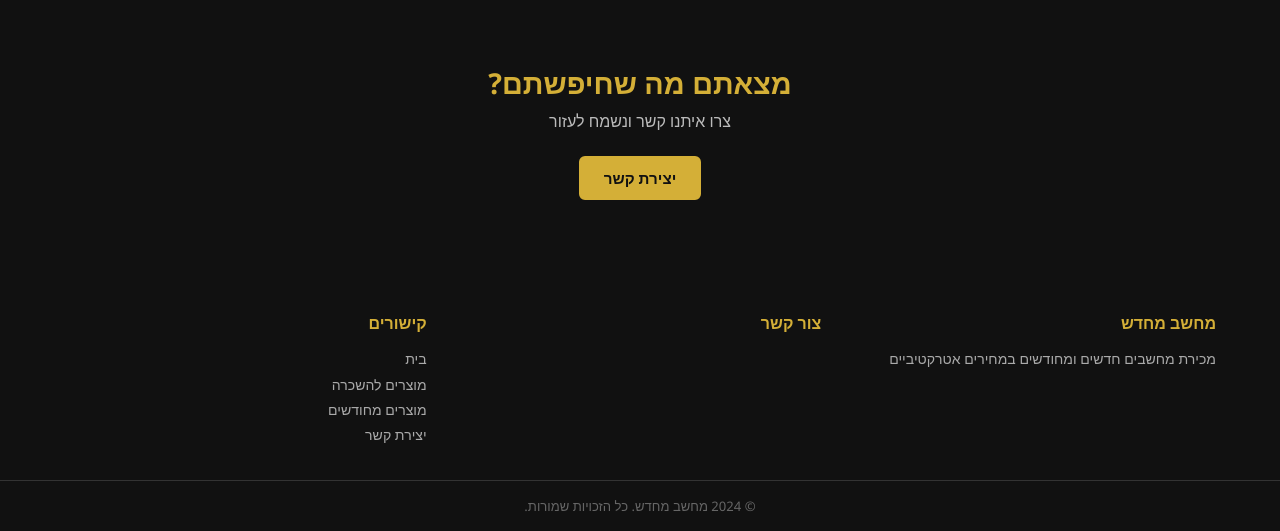
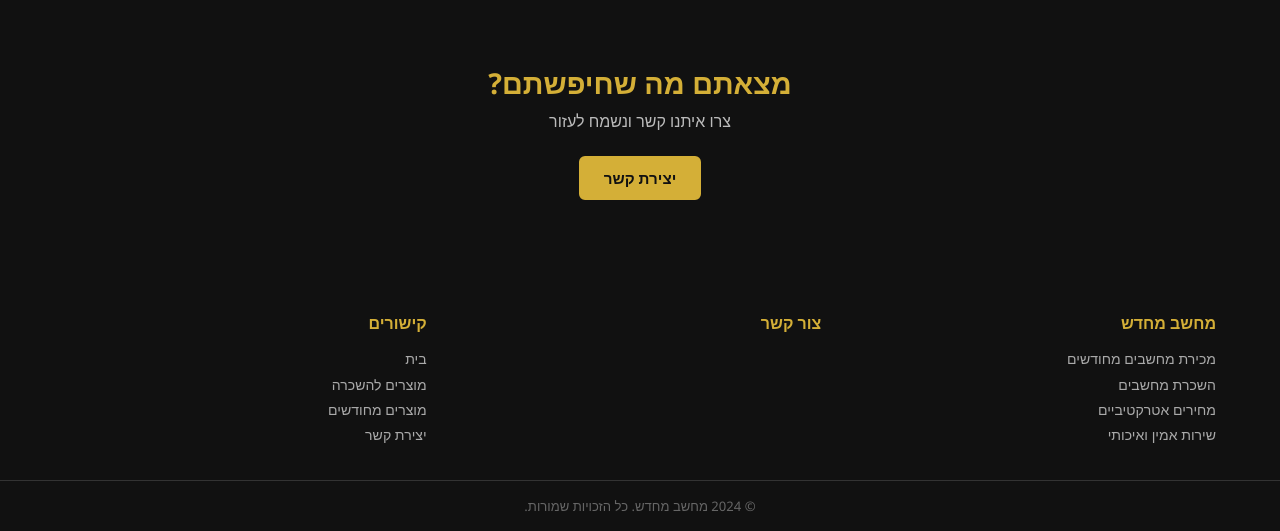
Before and after one commit to ShukiKroizer/MechashevMechadash, a Python web app: template templates/home.html in a window 1280 px wide. Shown: the part 992-1523 px from the top of the page. Run offline with Jinja, Linux system fonts and the light colour scheme; the template is opened without the code that fills it, so the values that code supplies are empty.

Commit message:
update footer description

```diff
--- a/templates/base.html
+++ b/templates/base.html
@@ -49,7 +49,10 @@
   <div class="footer-inner">
     <div class="footer-col">
       <h4>מחשב מחדש</h4>
-      <p>מכירת מחשבים חדשים ומחודשים במחירים אטרקטיביים</p>
+      <p>מכירת מחשבים מחודשים</p>
+      <p>השכרת מחשבים</p>
+      <p>מחירים אטרקטיביים</p>
+      <p>שירות אמין ואיכותי</p>
     </div>
     <div class="footer-col">
       <h4>צור קשר</h4>
```
